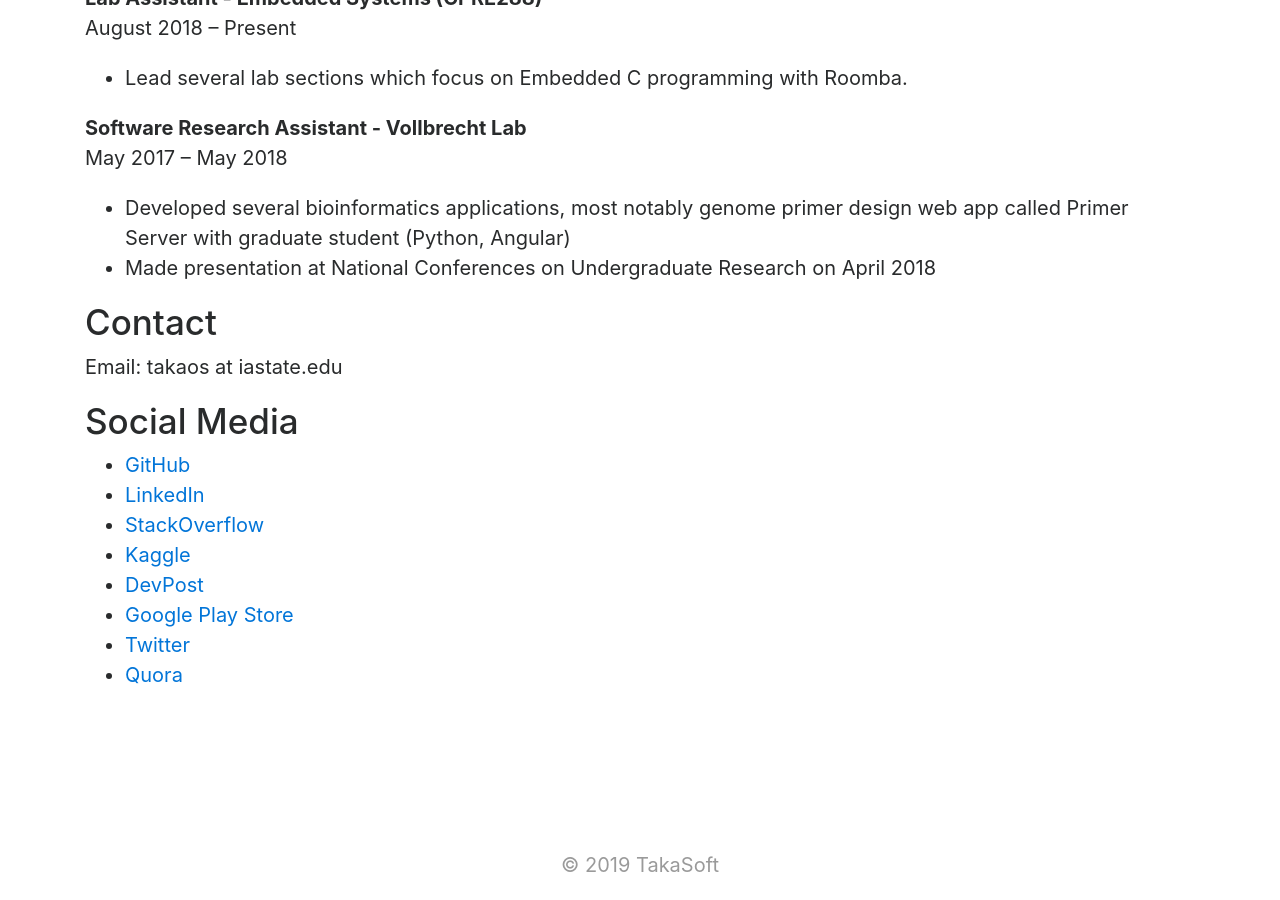
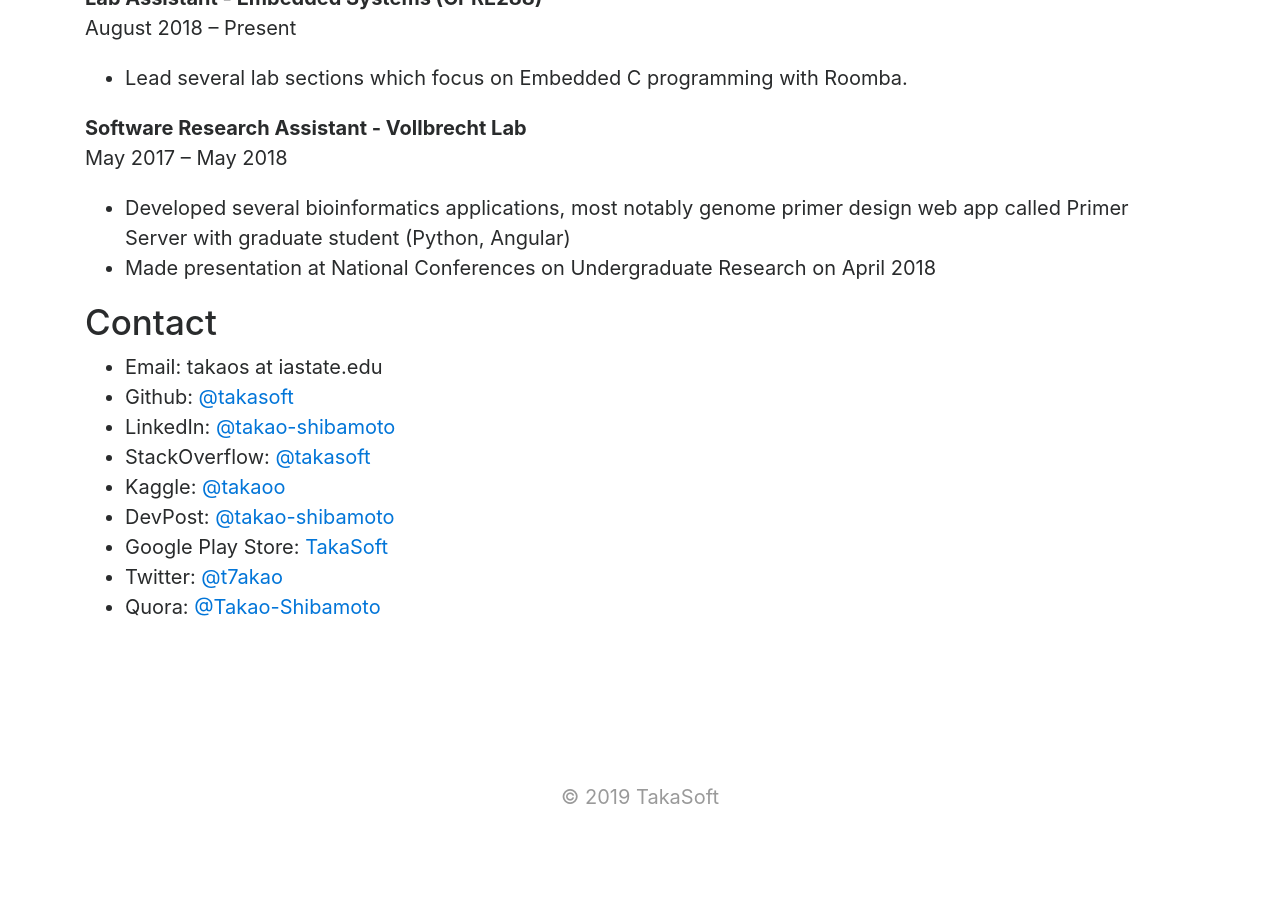
Before and after one commit to takasoft/takasoft.github.io, a Jekyll site: the page built from about.md, in a window 1280 px wide and 900 px high, scrolled down 749 px. Built offline with Jekyll 4.4.1, drawn with Linux system fonts in a browser that asks for light colours; after the commit the page ends 1581 px from its top, so only the background shows below that.

Commit message:
Update about.md

```diff
--- a/about.md
+++ b/about.md
@@ -36,15 +36,12 @@ May 2017 – May 2018
 
 ### Contact
 
-Email: takaos at iastate.edu
-
-### Social Media
-
-- <a href="https://github.com/takasoft" target="_blank">GitHub</a>
-- <a href="https://www.linkedin.com/in/takao-shibamoto/" target="_blank">LinkedIn</a>
-- <a href="https://stackoverflow.com/users/7336605/takasoft" target="_blank">StackOverflow</a>
-- <a href="https://www.kaggle.com/takaoo" target="_blank">Kaggle</a>
-- <a href="https://devpost.com/takao-shibamoto" target="_blank">DevPost</a>
-- <a href="https://play.google.com/store/apps/developer?id=TakaSoft&hl=en" target="_blank">Google Play Store</a>
-- <a href="https://twitter.com/t7akao" target="_blank">Twitter</a>
-- <a href="https://www.quora.com/profile/Takao-Shibamoto" target="_blank">Quora</a>
+- Email: takaos at iastate.edu
+- Github: <a href="https://github.com/takasoft" target="_blank">@takasoft</a>
+- LinkedIn: <a href="https://www.linkedin.com/in/takao-shibamoto/" target="_blank">@takao-shibamoto</a>
+- StackOverflow: <a href="https://stackoverflow.com/users/7336605/takasoft" target="_blank">@takasoft</a>
+- Kaggle: <a href="https://www.kaggle.com/takaoo" target="_blank">@takaoo</a>
+- DevPost: <a href="https://devpost.com/takao-shibamoto" target="_blank">@takao-shibamoto</a>
+- Google Play Store: <a href="https://play.google.com/store/apps/developer?id=TakaSoft&hl=en" target="_blank">TakaSoft</a>
+- Twitter: <a href="https://twitter.com/t7akao" target="_blank">@t7akao</a>
+- Quora: <a href="https://www.quora.com/profile/Takao-Shibamoto" target="_blank">@Takao-Shibamoto</a>
```
